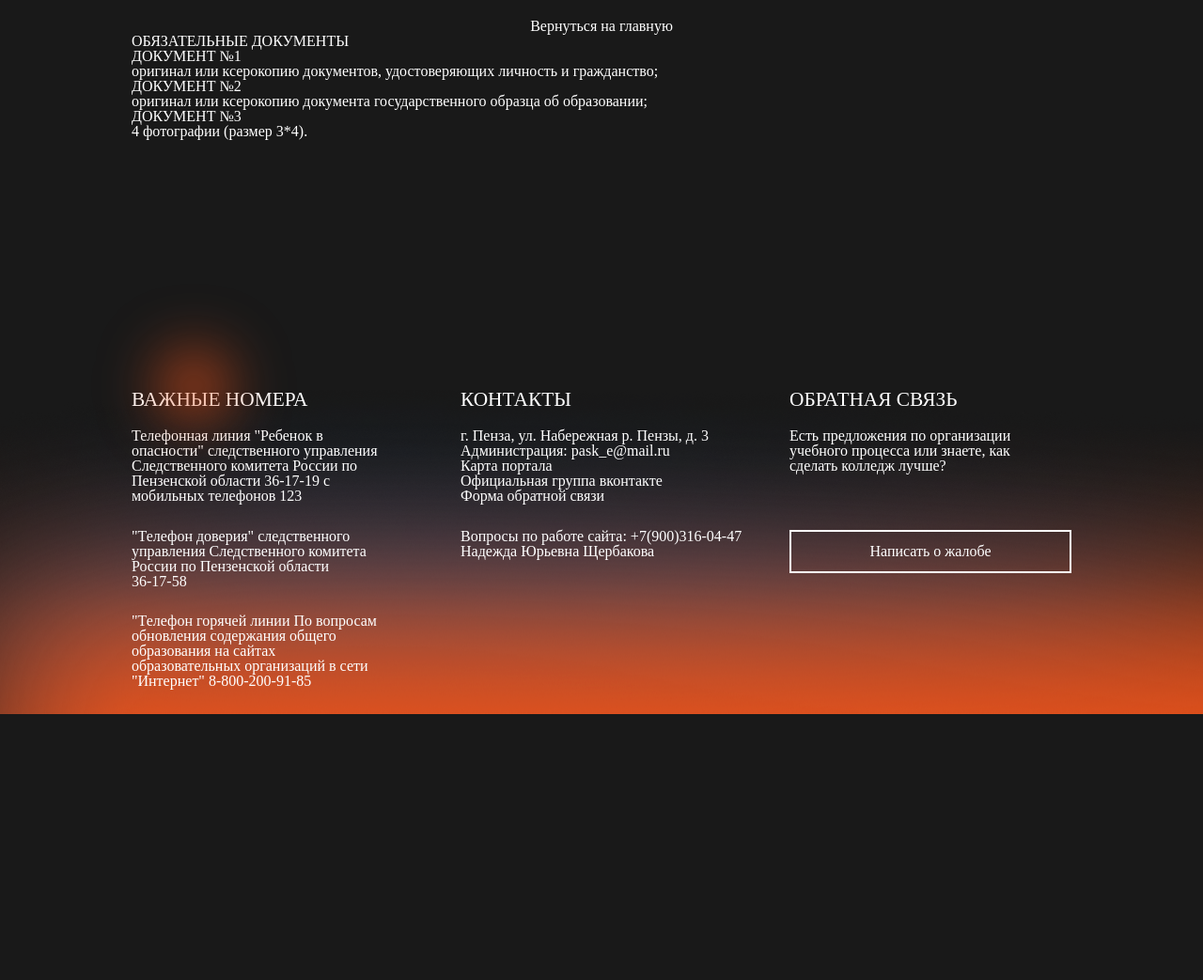
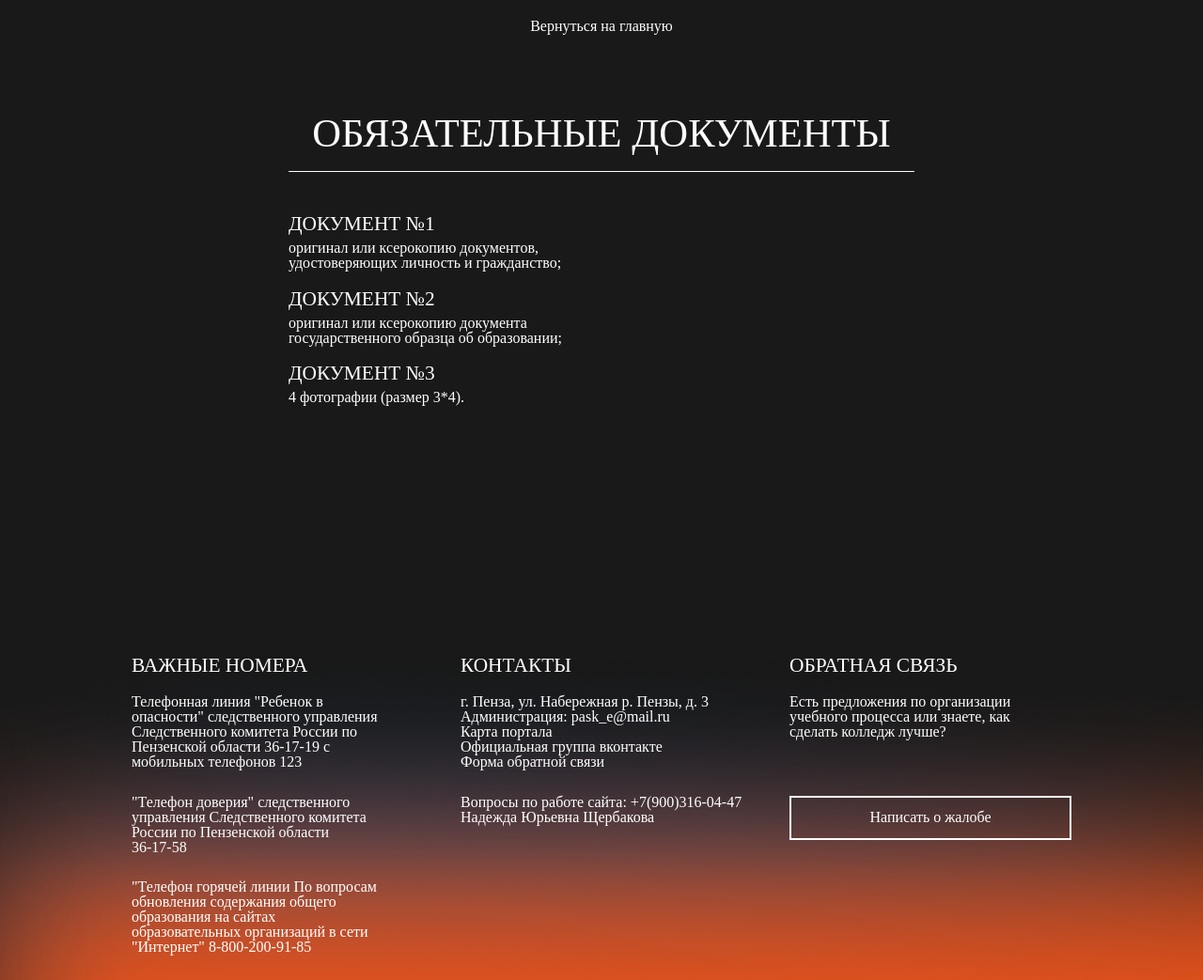
Before and after one commit to loooltooot/pkas-vaagkh, a PHP site: page /documents in a window 1280 px wide. Shown: the whole page at 94% size. Before the commit the page ends 760 px from the top, so only its background shows below. Run offline with PHP 8.4, Linux system fonts and the light colour scheme; style sheets or scripts are compiled from the project's sources; some web fonts are replaced.

Commit message:
css: документы

```diff
--- a/src/pages/documents.php
+++ b/src/pages/documents.php
@@ -43,7 +43,7 @@
                                 </p>
                             </div>
                         </div>
-                        <div class="doc-2-area">
+                        <div class="doc-1-area">
                             <div class="doc-1">
                                 <p>
                                     ДОКУМЕНТ №2
@@ -55,7 +55,7 @@
                                 </p>
                             </div>
                         </div>
-                        <div class="doc-3-area">
+                        <div class="doc-1-area">
                         <div class="doc-1">
                                 <p>
                                     ДОКУМЕНТ №3
@@ -164,10 +164,5 @@
     </div>
     <!-- End Modal fidback-->
 
-    <!-- Start points -->
-        <div class="images">
-            <img src="../../static/img/point.png" alt="">
-        </div>
-    <!-- End points -->
 </body>
 </html>
--- /dev/null
+++ b/src/styles/documents.css
@@ -0,0 +1,42 @@
+body {
+  overflow-x: clip;
+}
+body .wrapper {
+  max-width: 52.04vw;
+}
+body header .heading {
+  display: flex;
+  justify-content: center;
+  height: 13.51vw;
+  margin-top: 5.21vw;
+}
+body header .heading h2 {
+  display: flex;
+  justify-content: center;
+  align-items: center;
+  width: 61.04vw;
+  height: 6.21vw;
+  font-size: var(--fonth1);
+  border-bottom: 1px solid white;
+}
+body main .main-content {
+  margin-top: -5.21vw;
+}
+body main .main-content img {
+  width: 43.75vw;
+  height: 123.96vw;
+}
+body main .main-content .doc-1-area .doc-1 p {
+  font-size: var(--fonth2);
+  margin-bottom: 0.52vw;
+  margin-top: 1.52vw;
+}
+body main .main-content .doc-1-area .main-text {
+  width: 24.48vw;
+}
+body footer .wrapper {
+  margin: 0 auto;
+  max-width: 78.13vw;
+}
+
+/*# sourceMappingURL=documents.css.map */
--- /dev/null
+++ b/src/styles/sass/documents.scss
@@ -0,0 +1,50 @@
+body {
+  .wrapper {
+    max-width: 52.04vw;
+  }
+  overflow-x: clip;
+  header {
+    .heading {
+      display: flex;
+      justify-content: center;
+      height: 13.51vw;
+      margin-top: 5.21vw;
+      h2 {
+        display: flex;
+        justify-content: center;
+        align-items: center;
+        width: 61.04vw;
+        height: 6.21vw;
+        font-size: var(--fonth1);
+        border-bottom: 1px solid white;
+      }
+    }
+  }
+  main {
+    .main-content {
+      margin-top: -5.21vw;
+      img {
+        width: 43.75vw;
+        height: 123.96vw;
+      }
+      .doc-1-area {
+        .doc-1 {
+          p {
+            font-size: var(--fonth2);
+            margin-bottom: 0.52vw;
+            margin-top: 1.52vw;
+          }
+        }
+        .main-text {
+          width: 24.48vw;
+        }
+      }
+    }
+  }
+  footer {
+    .wrapper {
+      margin: 0 auto;
+      max-width: 78.13vw;
+    }
+  }
+}
```
Also changed, not shown: 1 other file.
